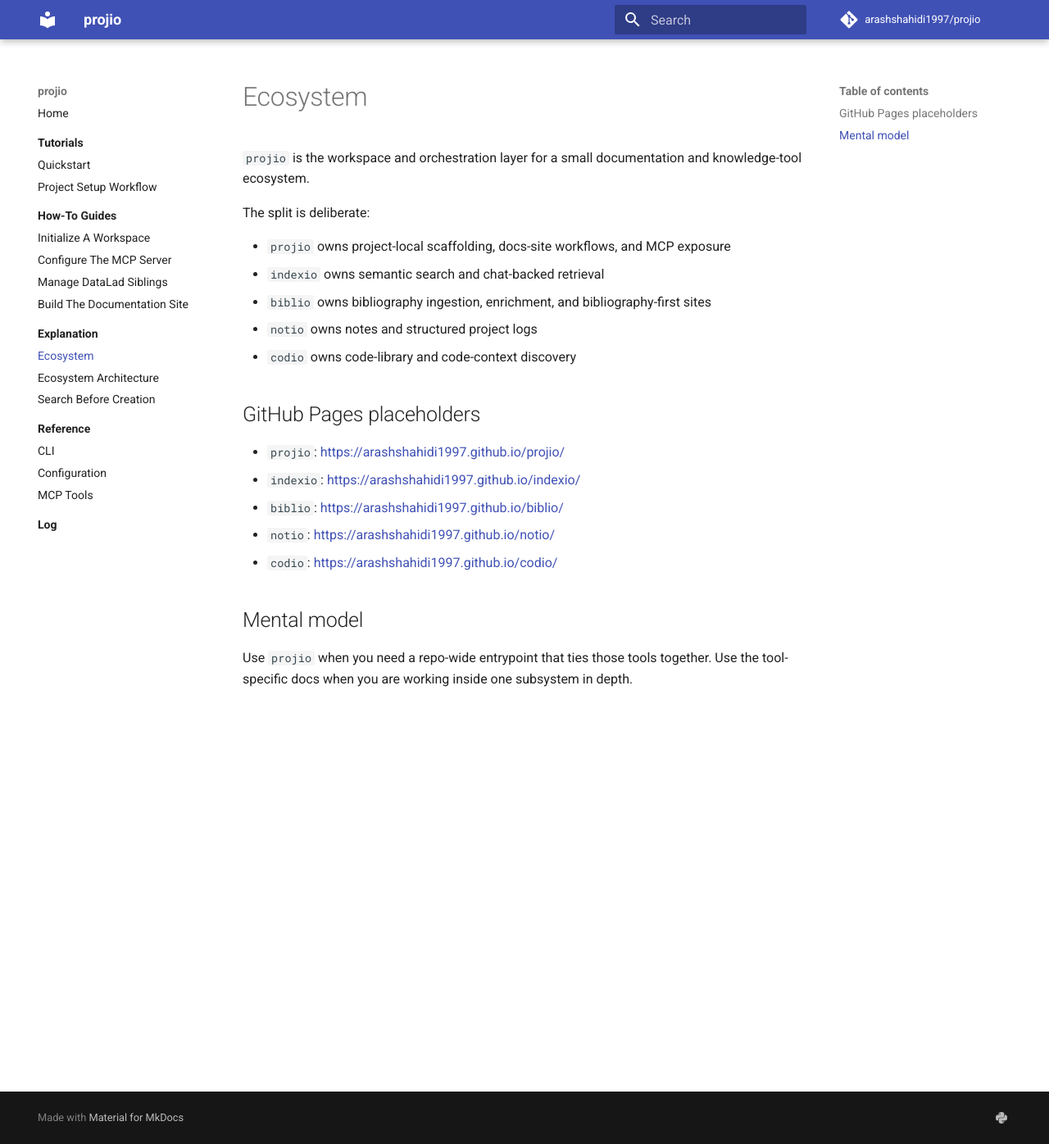
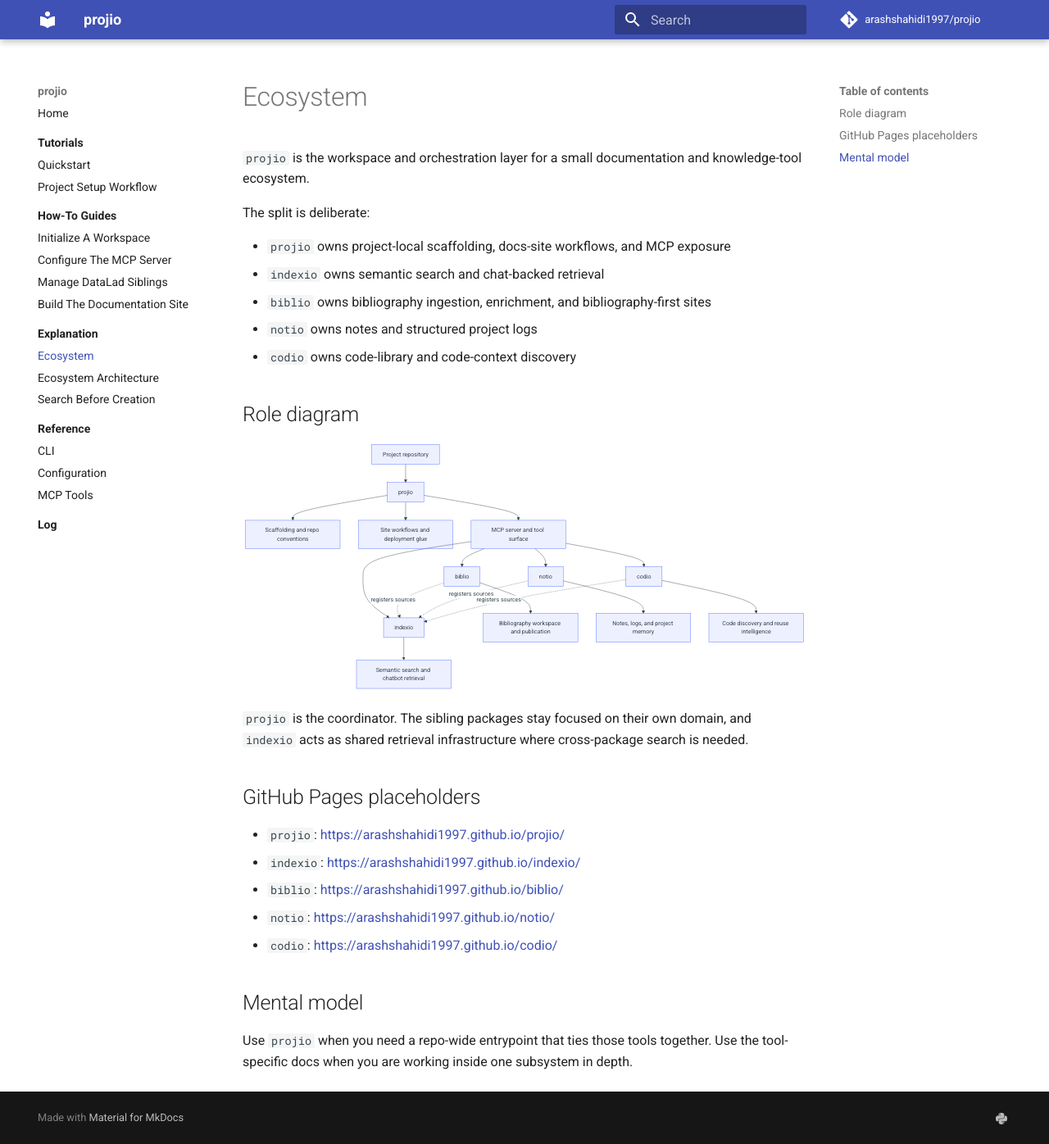
Before and after one commit to arashshahidi1997/projio, an MkDocs documentation site: the page built from docs/explanation/ecosystem.md, in a window 1280 px wide and 1396 px high. Shown: the whole window at 82% size. Built offline with MkDocs 1.6.1 and Material for MkDocs 9.7.7, drawn with Linux system fonts in a browser that asks for light colours; comment, search, counter and statistics services are not loaded.

Commit message:
Update projio

````diff
--- a/docs/explanation/ecosystem.md
+++ b/docs/explanation/ecosystem.md
@@ -10,6 +10,33 @@
 - `notio` owns notes and structured project logs
 - `codio` owns code-library and code-context discovery
 
+## Role diagram
+
+```mermaid
+flowchart TD
+    U[Project repository] --> P[projio]
+
+    P --> S[Scaffolding and repo conventions]
+    P --> D[Site workflows and deployment glue]
+    P --> M[MCP server and tool surface]
+
+    M --> I[indexio]
+    M --> B[biblio]
+    M --> N[notio]
+    M --> C[codio]
+
+    I --> IR[Semantic search and chatbot retrieval]
+    B --> BR[Bibliography workspace and publication]
+    N --> NR[Notes, logs, and project memory]
+    C --> CR[Code discovery and reuse intelligence]
+
+    B -. registers sources .-> I
+    N -. registers sources .-> I
+    C -. registers sources .-> I
+```
+
+`projio` is the coordinator. The sibling packages stay focused on their own domain, and `indexio` acts as shared retrieval infrastructure where cross-package search is needed.
+
 ## GitHub Pages placeholders
 
 - `projio`: <https://arashshahidi1997.github.io/projio/>
--- /dev/null
+++ b/docs/javascripts/mermaid-init.js
@@ -0,0 +1,4 @@
+window.mermaid?.initialize({
+  startOnLoad: true,
+  securityLevel: "loose",
+});
--- a/mkdocs.yml
+++ b/mkdocs.yml
@@ -20,8 +20,17 @@
 markdown_extensions:
   - admonition
   - attr_list
+  - pymdownx.superfences:
+      custom_fences:
+        - name: mermaid
+          class: mermaid
+          format: !!python/name:pymdownx.superfences.fence_code_format
   - toc:
       permalink: true
+
+extra_javascript:
+  - https://unpkg.com/mermaid@10/dist/mermaid.min.js
+  - javascripts/mermaid-init.js
 
 nav:
   - Home: index.md
````
